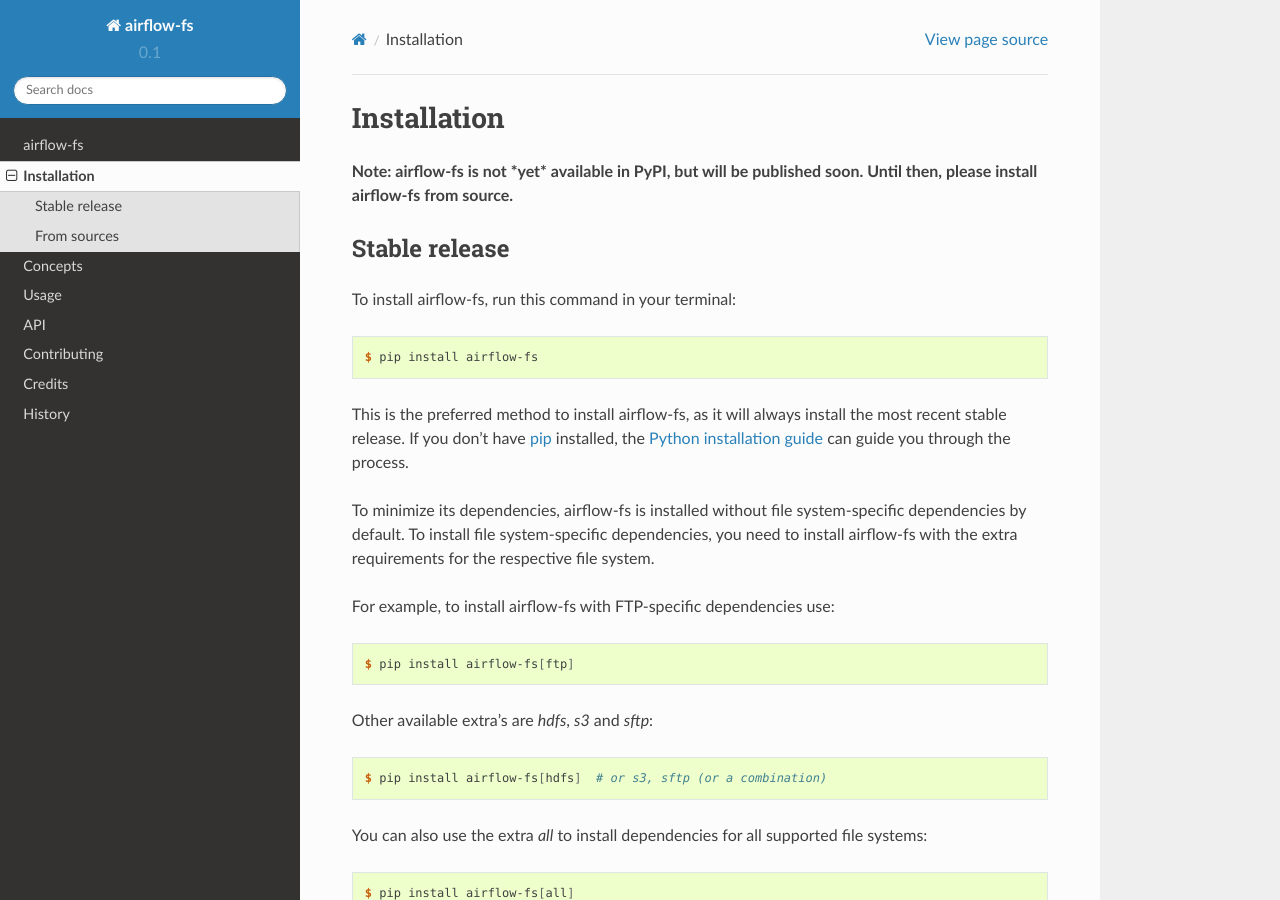
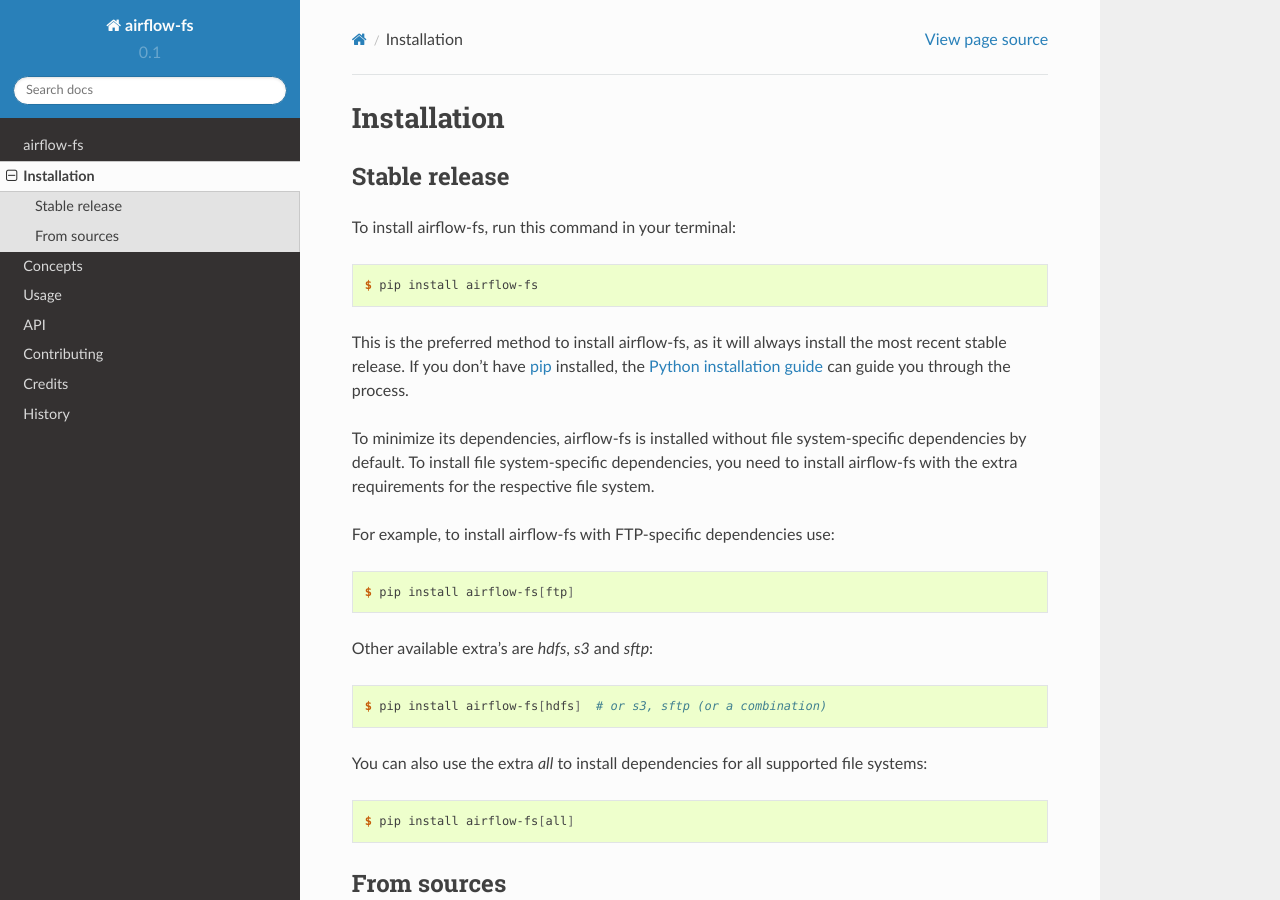
Before and after one commit to jrderuiter/airflow-fs, a Sphinx documentation site: the page built from docs/installation.rst, in a window 1280 px wide and 900 px high. Built offline with Sphinx 7.4.7 and the Read the Docs theme 2.0.0, drawn with Linux system fonts in a browser that asks for light colours.

Commit message:
Update docs for release.

```diff
--- a/docs/installation.rst
+++ b/docs/installation.rst
@@ -3,9 +3,6 @@
 ============
 Installation
 ============
-
-**Note: airflow-fs is not *yet* available in PyPI, but will be published soon.
-Until then, please install airflow-fs from source.**
 
 Stable release
 --------------
```
